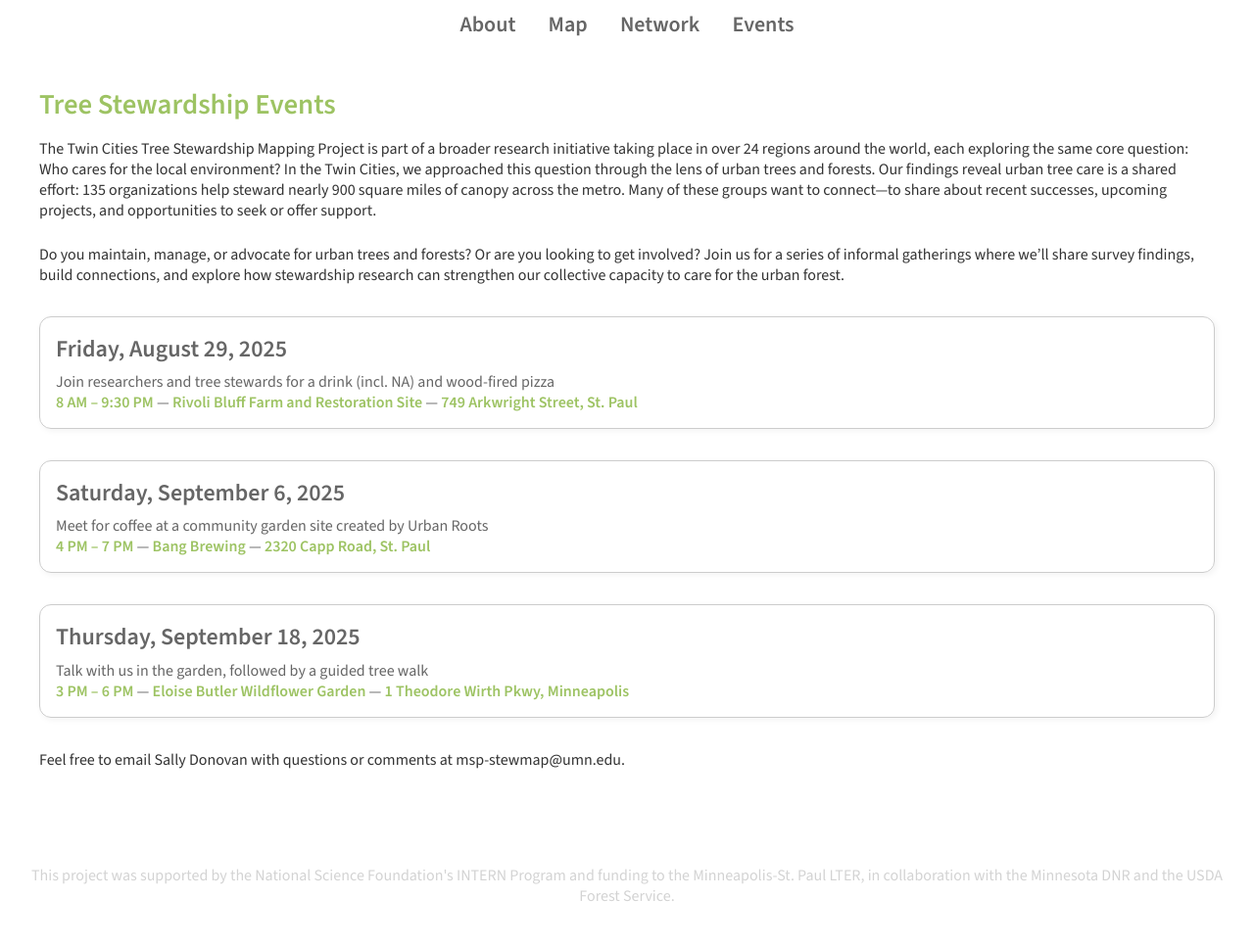
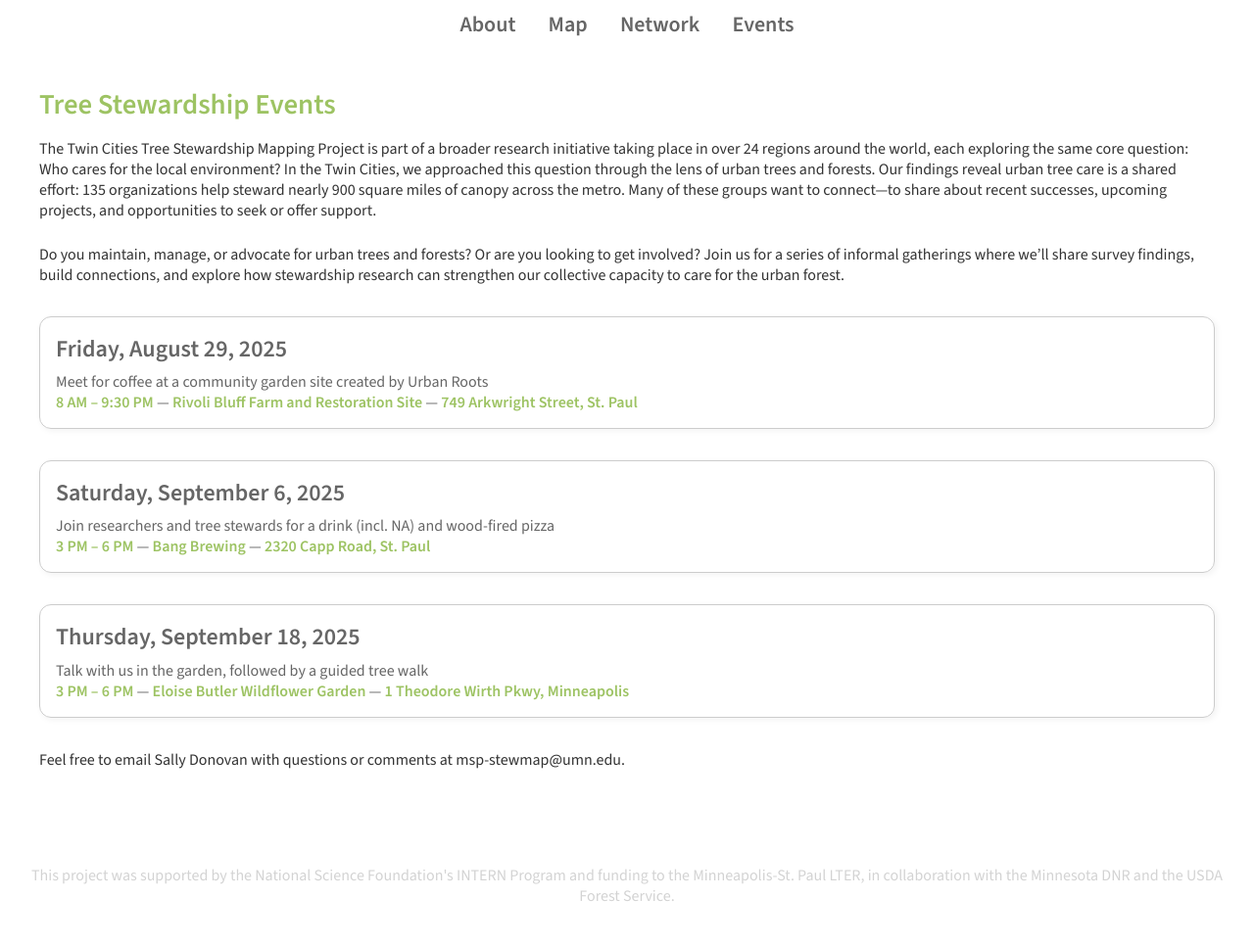
Before and after one commit to MSP-LTER/stewmap, a Jekyll site: the page built from events.md, in a window 1280 px wide. Shown: the whole page at 98% size. Built offline with Jekyll 4.4.1, drawn with Linux system fonts in a browser that asks for light colours; part of the change alters nothing that is shown.

Commit message:
Update events.md

```diff
--- a/events.md
+++ b/events.md
@@ -56,7 +56,7 @@ Do you maintain, manage, or advocate for urban trees and forests? Or are you loo
 <div class="event-box">
   <div class="event-date">Friday, August 29, 2025</div>
   <div>
-    Join researchers and tree stewards for a drink (incl. NA) and wood-fired pizza
+    Meet for coffee at a community garden site created by Urban Roots
   </div>
   <div>
     <span class="event-highlight">8 AM – 9:30 PM</span> —
@@ -68,10 +68,10 @@ Do you maintain, manage, or advocate for urban trees and forests? Or are you loo
 <div class="event-box">
   <div class="event-date">Saturday, September 6, 2025</div>
   <div>
-    Meet for coffee at a community garden site created by Urban Roots
+    Join researchers and tree stewards for a drink (incl. NA) and wood-fired pizza
   </div>
   <div>
-    <span class="event-highlight">4 PM – 7 PM</span> —
+    <span class="event-highlight">3 PM – 6 PM</span> —
     <span class="event-highlight">Bang Brewing</span> —
     <span class="event-highlight">2320 Capp Road, St. Paul</span>
   </div>
```
